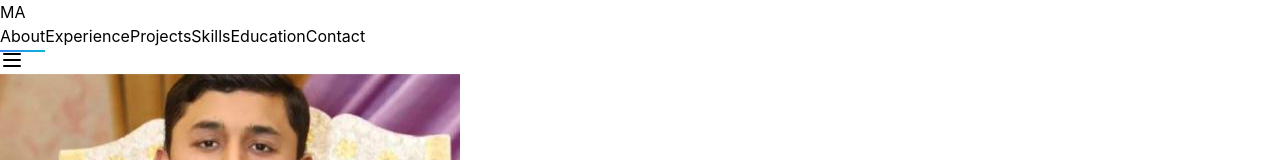
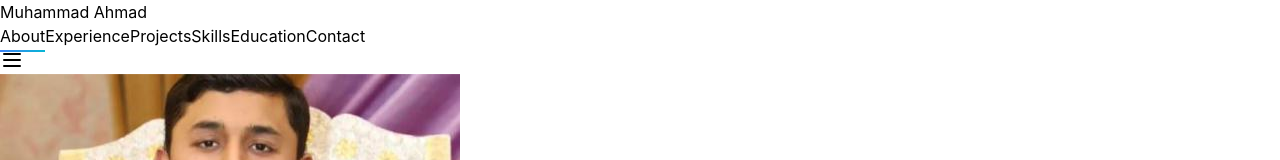
Before and after one commit to Muhammad-Ahmad2511/portfolio_1, a React (Vite) app: page / in a window 1280 px wide. Shown: the top 160 px of the page. Built offline with nearby package versions, Linux system fonts and the light colour scheme; the HTML template or start-up script is replaced by a standard one.

Commit message:
update website name : MA to Muhammad Ahmad

```diff
--- a/src/App.jsx
+++ b/src/App.jsx
@@ -378,7 +378,7 @@
       <nav className="fixed top-0 w-full bg-slate-900/80 backdrop-blur-md z-50 border-b border-blue-500/20">
         <div className="max-w-6xl mx-auto px-6 py-4">
           <div className="flex justify-between items-center">
-            <h1 className="text-2xl font-bold bg-gradient-to-r from-blue-400 to-cyan-400 bg-clip-text text-transparent">MA</h1>
+            <h1 className="text-2xl font-bold bg-gradient-to-r from-blue-400 to-cyan-400 bg-clip-text text-transparent">Muhammad Ahmad</h1>
             <div className="hidden md:flex gap-8">
               {['About', 'Experience', 'Projects', 'Skills', 'Education', 'Contact'].map(item => (
                 <button
```
